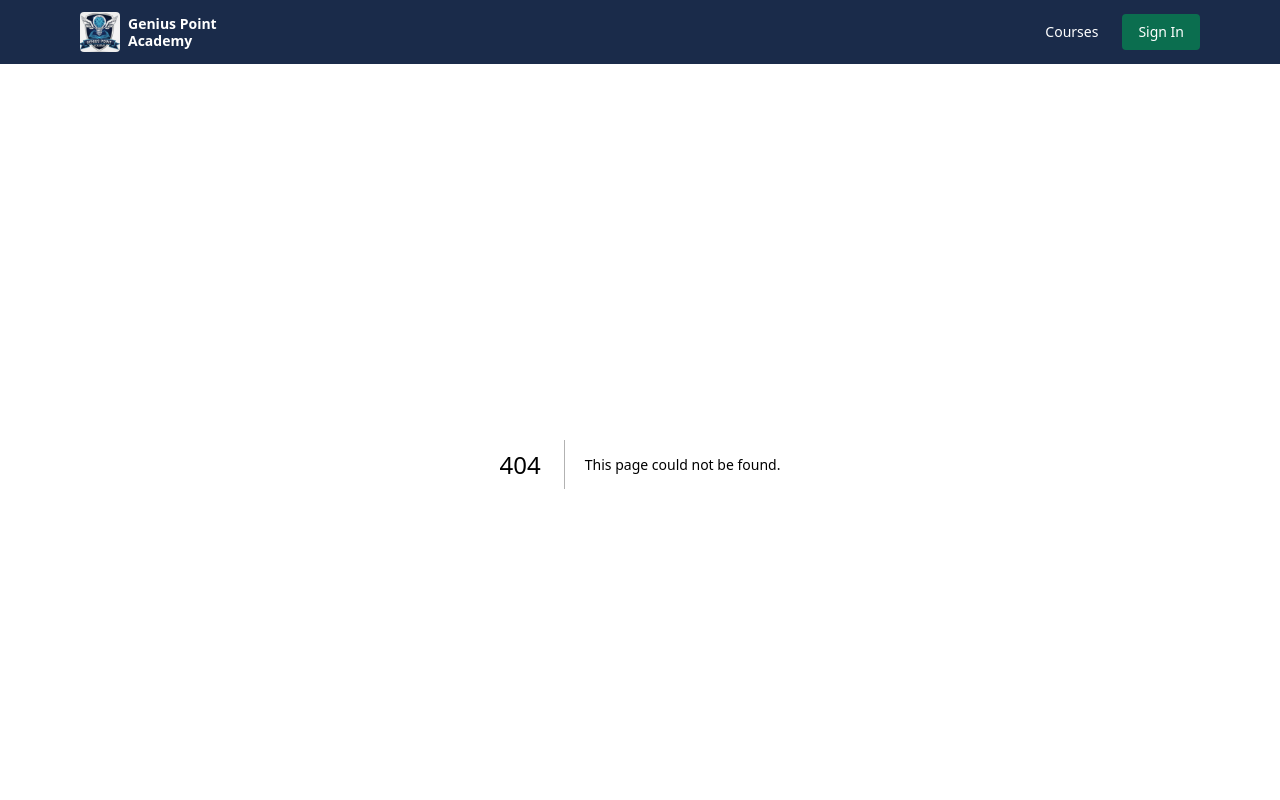
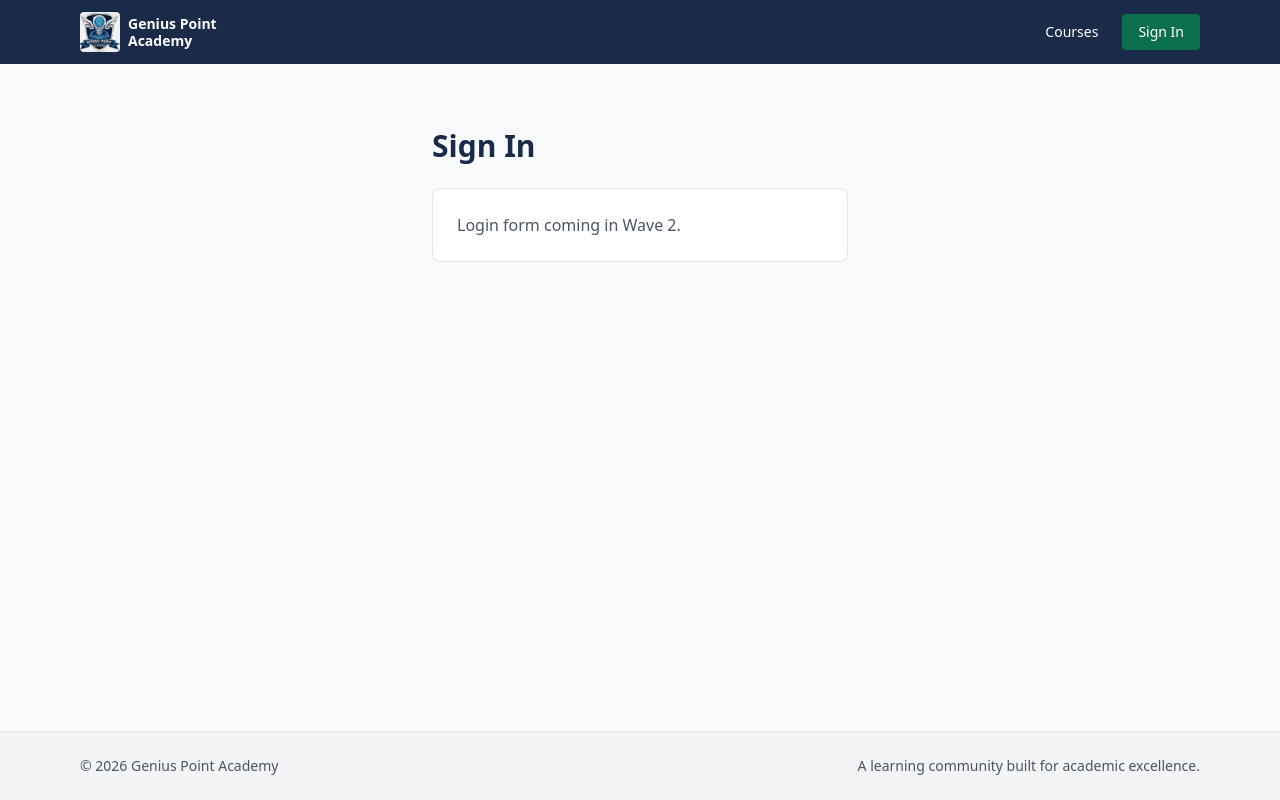
Before and after one commit to geniuspointacademy/gpa-lms, a Next.js app: page /login in a window 1280 px wide. Before the commit this address had no page. Shown: the top 800 px of the page. Built offline with nearby package versions, Linux system fonts and the light colour scheme.

Commit message:
Create page.tsx

```diff
--- /dev/null
+++ b/src/app/login/page.tsx
@@ -0,0 +1,12 @@
+export default function LoginPage() {
+  return (
+    <div className="max-w-md mx-auto px-4 py-16">
+      <h1 className="text-3xl font-bold text-gpa-navy mb-6">Sign In</h1>
+      <div className="bg-white p-6 rounded-lg border">
+        <p className="text-gray-600">
+          Login form coming in Wave 2.
+        </p>
+      </div>
+    </div>
+  )
+}
```
